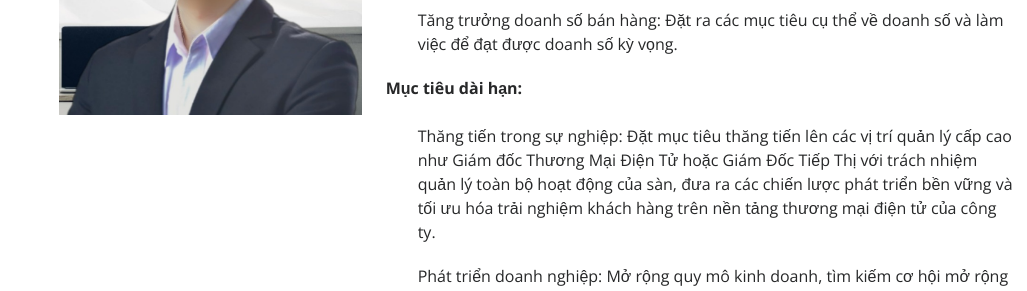
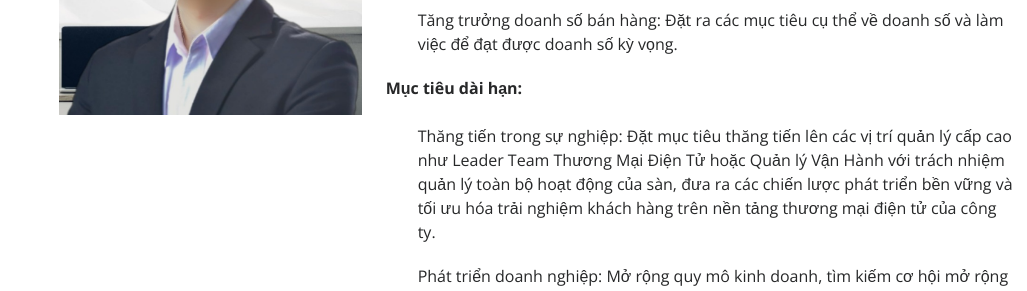
Before and after one commit to bmthanh152/bmt_portfolio, a plain HTML site: page index.html in a window 1280 px wide. Shown: the part 1180-1471 px from the top of the page, without its empty margins (253-1280 px from the left). Drawn offline with nearby package versions, Linux system fonts and the light colour scheme.

Commit message:
new comment

```diff
--- a/index.html
+++ b/index.html
@@ -101,7 +101,7 @@
               </ul>
               <b>Mục tiêu dài hạn: </b><br><br>
               <ul>
-                <li>Thăng tiến trong sự nghiệp: Đặt mục tiêu thăng tiến lên các vị trí quản lý cấp cao như Giám đốc Thương Mại Điện Tử hoặc Giám Đốc Tiếp Thị với trách nhiệm quản lý toàn bộ hoạt động của sàn, đưa ra các
+                <li>Thăng tiến trong sự nghiệp: Đặt mục tiêu thăng tiến lên các vị trí quản lý cấp cao như Leader Team Thương Mại Điện Tử hoặc Quản lý Vận Hành với trách nhiệm quản lý toàn bộ hoạt động của sàn, đưa ra các
                   chiến lược phát triển bền vững và tối ưu hóa trải nghiệm khách hàng trên nền tảng thương mại điện tử của công ty.</li>
                 <li>Phát triển doanh nghiệp: Mở rộng quy mô kinh doanh, tìm kiếm cơ hội mở rộng quy mô kinh doanh, tìm kiếm cơ hội mở rộng ra thị trường quốc tế hoặc phát triển thêm dòng sản phẩm mới</li>
             </ul> <br>
```
